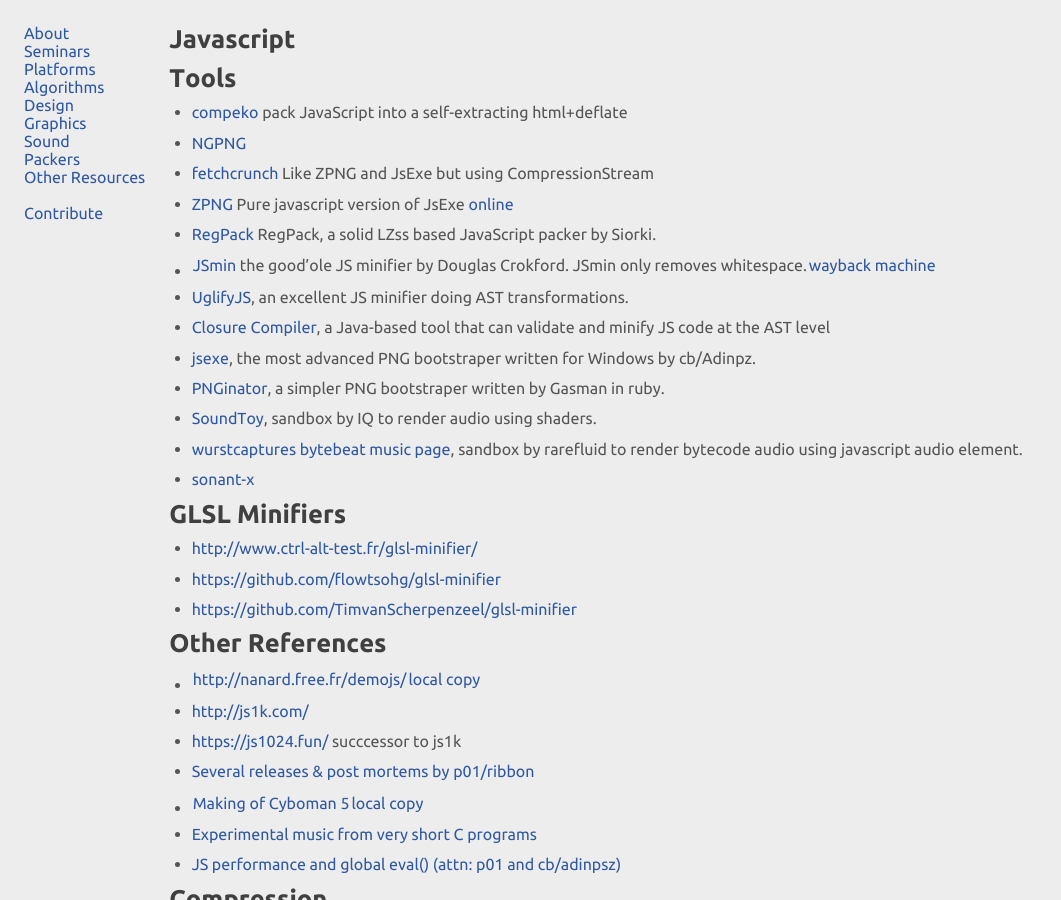
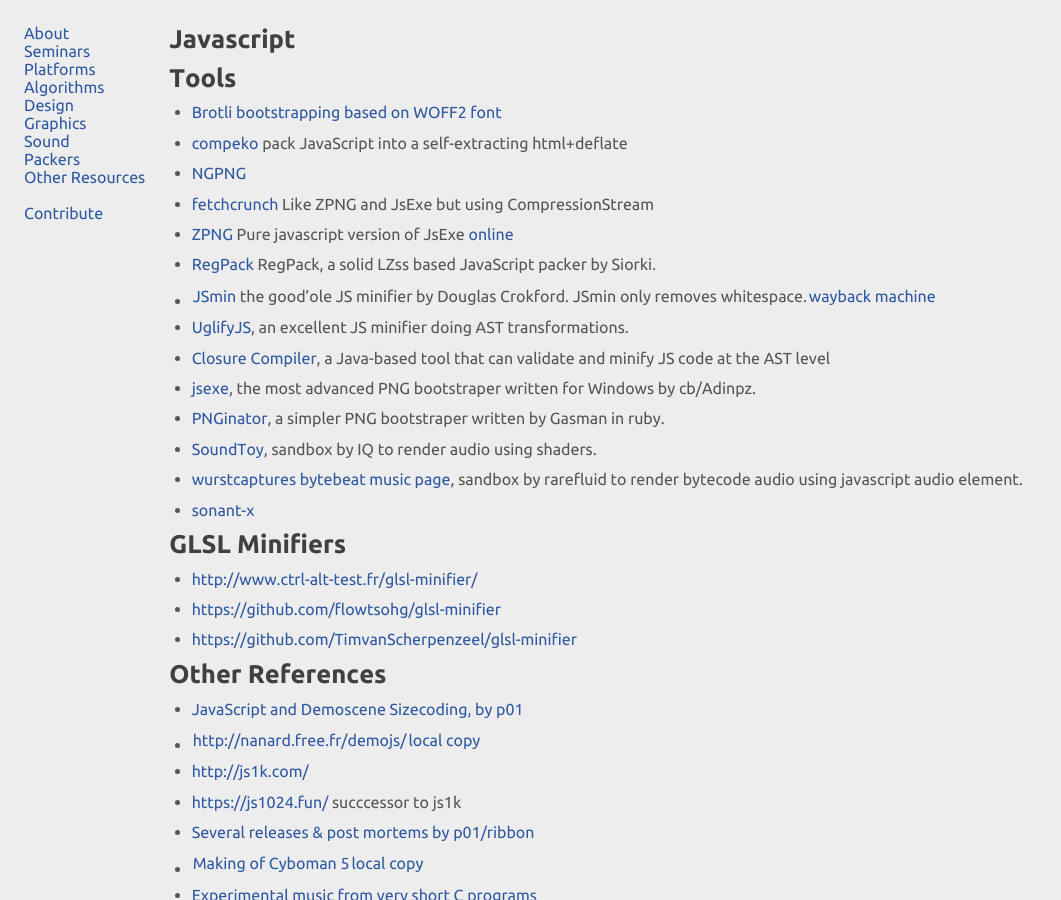
Before and after one commit to in4k/in4k.github.io, a Jekyll site: the page built from wiki/javascript.markdown, in a window 1280 px wide and 900 px high. Shown: the whole window, without its empty margins (0-1061 px from the left). Built offline with Jekyll 4.4.1, drawn with Linux system fonts in a browser that asks for light colours.

Commit message:
Update javascript.markdown

```diff
--- a/wiki/javascript.markdown
+++ b/wiki/javascript.markdown
@@ -5,6 +5,7 @@
 
 # Tools
 
+* [Brotli bootstrapping based on WOFF2 font](https://gist.github.com/lifthrasiir/1c7f9c5a421ad39c1af19a9c4f060743)
 * [compeko](https://gist.github.com/0b5vr/09ee96ca2efbe5bf9d64dad7220e923b) pack JavaScript into a self-extracting html+deflate
 * [NGPNG](https://github.com/subzey/ngpng)
 * [fetchcrunch](https://github.com/subzey/fetchcrunch) Like ZPNG and JsExe but using CompressionStream
@@ -25,6 +26,7 @@
 * [https://github.com/TimvanScherpenzeel/glsl-minifier](https://github.com/TimvanScherpenzeel/glsl-minifier)
 
 # Other References
+* [JavaScript and Demoscene Sizecoding, by p01](https://www.youtube.com/watch?v=waFzG0IVXCw&t=2s&ab_channel=Lovebytedemoparty)
 * [http://nanard.free.fr/demojs/](http://nanard.free.fr/demojs/) | [local copy](/html_articles/demojs stuff.html)
 * [http://js1k.com/](http://js1k.com/)
 * [https://js1024.fun/](https://js1024.fun/) succcessor to js1k
```
